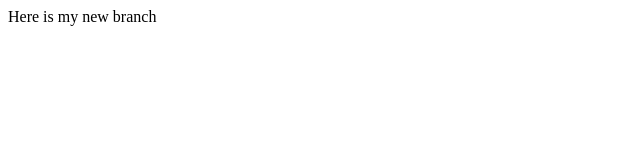
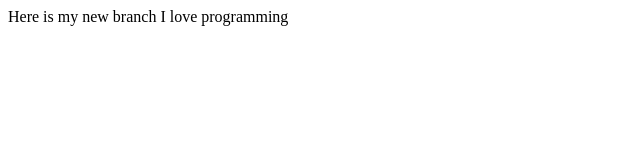
Before and after one commit to villagusjs/lecture1, a plain HTML site: page index.html in a window 1280 px wide. Shown: the whole page, without its empty margins (0-640 px from the left). Drawn offline with Linux system fonts and the light colour scheme.

Commit message:
I love programming

```diff
--- a/index.html
+++ b/index.html
@@ -7,5 +7,6 @@
 </head>
 <body>
     Here is my new branch
+    I love programming
 </body>
 </html>
```
